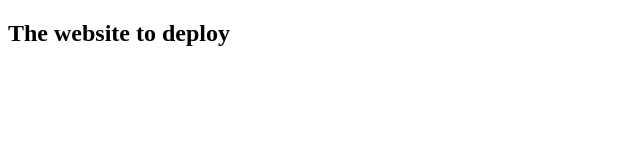
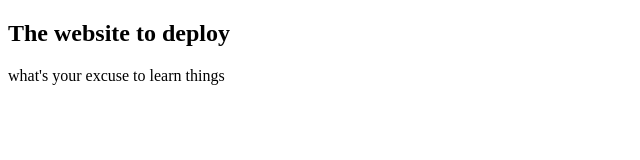
Before and after one commit to bandabuchepurva/MySite, a plain HTML site: page index.html in a window 1280 px wide. Shown: the whole page, without its empty margins (0-640 px from the left). Drawn offline with Linux system fonts and the light colour scheme.

```diff
--- a/index.html
+++ b/index.html
@@ -7,5 +7,6 @@
 </head>
 <body>
     <h2>The website to deploy</h2>
+    <p>what's your excuse to learn things</p>
 </body>
 </html>
```
